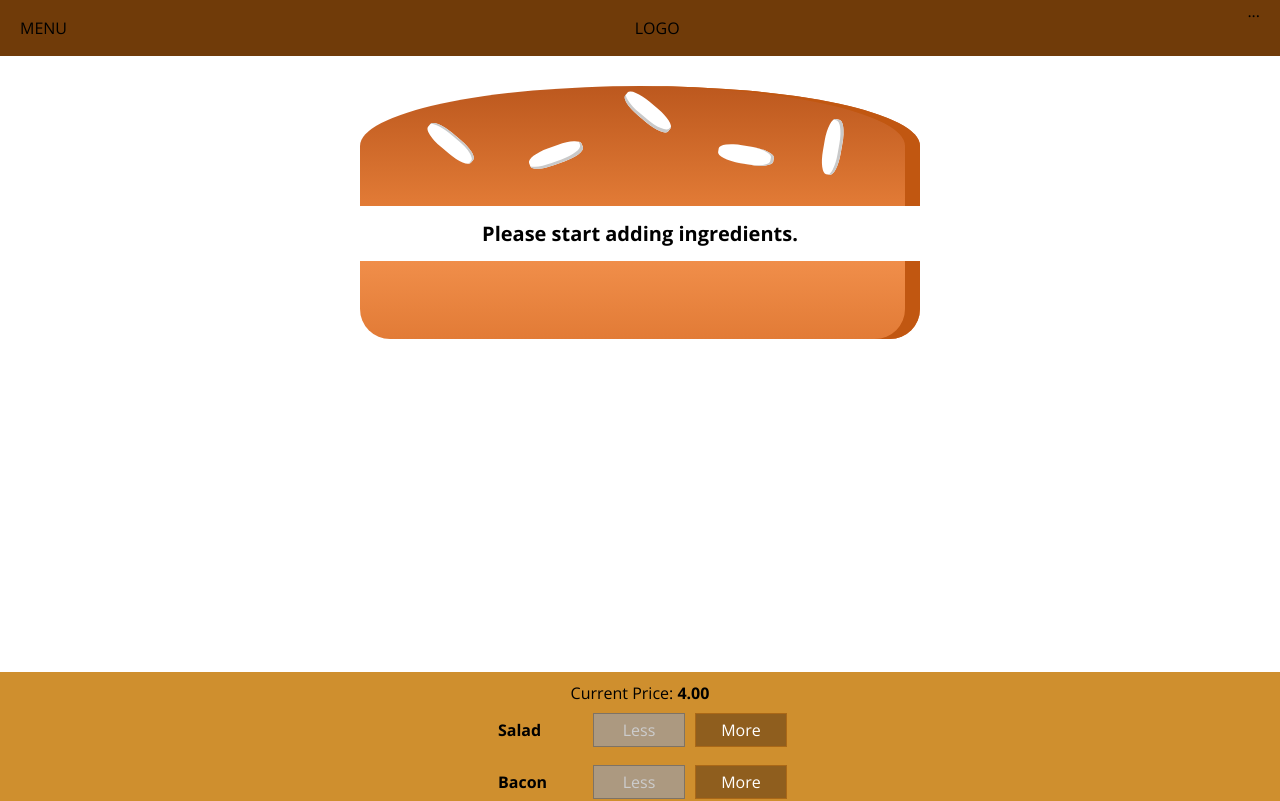
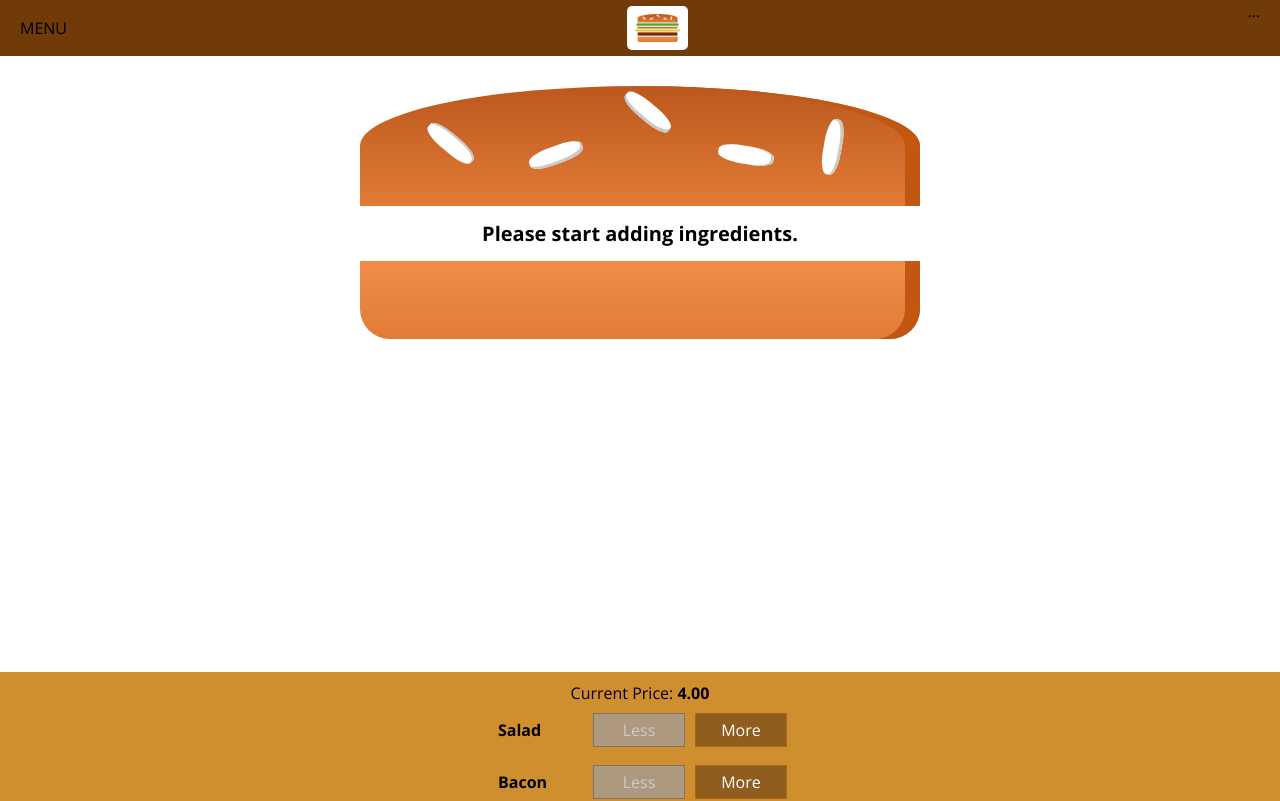
Before and after one commit to chsdwn/the-burger, a React (Create React App) app: page / in a window 1280 px wide. Shown: the top 801 px of the page. Built offline with nearby package versions, Linux system fonts and the light colour scheme.

Commit message:
Using a Logo in our Application.

```diff
--- /dev/null
+++ b/src/components/Logo/Logo.js
@@ -0,0 +1,12 @@
+import React from 'react';
+
+import burgerLogo from '../../assets/images/burger-logo.png';
+import classes from './Logo.module.css';
+
+const logo = (props) => (
+  <div className={classes.Logo}>
+    <img src={burgerLogo} alt="The Burger logo" />
+  </div>
+);
+
+export default logo;
--- /dev/null
+++ b/src/components/Logo/Logo.module.css
@@ -0,0 +1,11 @@
+.Logo {
+  background-color: white;
+  padding: 8px;
+  height: 80%;
+  box-sizing: border-box;
+  border-radius: 5px;
+}
+
+.Logo img {
+  height: 100%;
+}
--- a/src/components/Navigation/Toolbar/Toolbar.js
+++ b/src/components/Navigation/Toolbar/Toolbar.js
@@ -1,11 +1,12 @@
 import React from 'react';
 
 import classes from './Toolbar.module.css';
+import Logo from '../../Logo/Logo';
 
 const toolbar = (props) => (
   <header className={classes.Toolbar}>
     <div>MENU</div>
-    <div>LOGO</div>
+    <Logo />
     <nav>
       ...
     </nav>
```
Also changed, not shown: src/assets/images/burger-logo.png (added).
